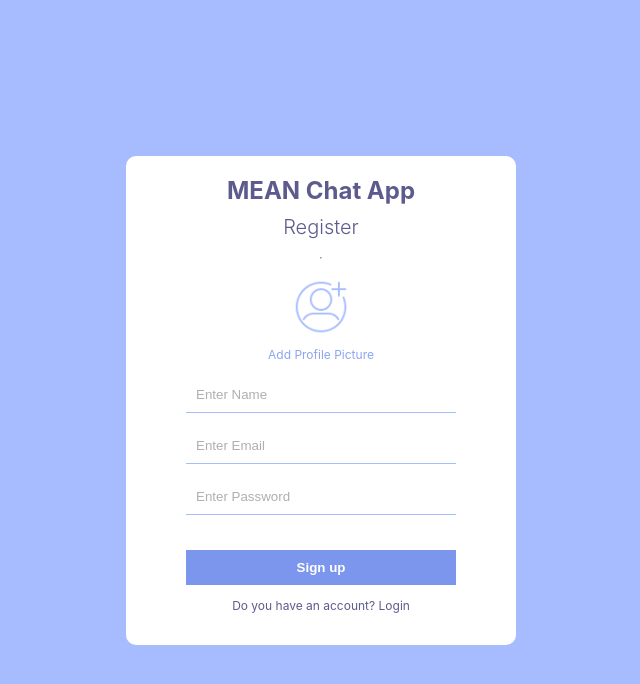
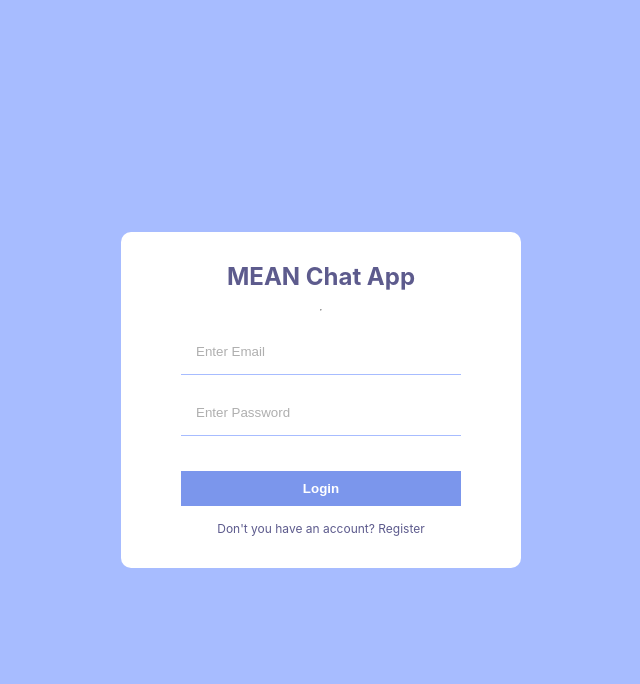
Before and after one commit to ahinsa2001/Chat_App, a React (Create React App) app: page / in a window 1280 px wide. Shown: the top 684 px of the page, without its empty margins (319-959 px from the left). Built offline with nearby package versions, Linux system fonts and the light colour scheme.

Commit message:
Create and design login page

```diff
--- a/src/App.js
+++ b/src/App.js
@@ -1,10 +1,11 @@
 import './App.css';
 import { Register } from './Pages/Register';
+import { Login } from './Pages/Login';
 import "./style.scss"
 
 function App() {
   return (
-    <Register/>
+    <Login/>
   );
 }
 
--- a/src/Pages/Login.jsx
+++ b/src/Pages/Login.jsx
@@ -0,0 +1,18 @@
+import React from 'react'
+
+export const Login = () => {
+  return (
+    <div className='formContainer'>
+        <div className="formWrapper">
+            <span className='logo'>MEAN Chat App</span>
+            <hr/>
+            <form>
+                <input type="email" placeholder='Enter Email' />
+                <input type="password" placeholder='Enter Password' />
+                <button>Login</button>
+            </form>
+            <p>Don't you have an account? Register</p>
+        </div>
+    </div>
+  )
+}
--- a/src/style.scss
+++ b/src/style.scss
@@ -18,6 +18,7 @@
             color: #5d5b8d;
             font-weight: bold;
             font-size: 24px;
+            margin-top: 10px;
         }
 
         .title {
@@ -46,7 +47,7 @@
             gap: 15px;
 
             input {
-                padding: 10px;
+                padding: 15px;
                 border: none;
                 width: 250px;
                 border-bottom: 1px solid #a7bcff;
@@ -71,7 +72,7 @@
         p {
             color: #5d5b8d;
             font-size: 12px;
-            margin-top: 3px;
+            margin-top: 5px;
         }
     }
 }
```
